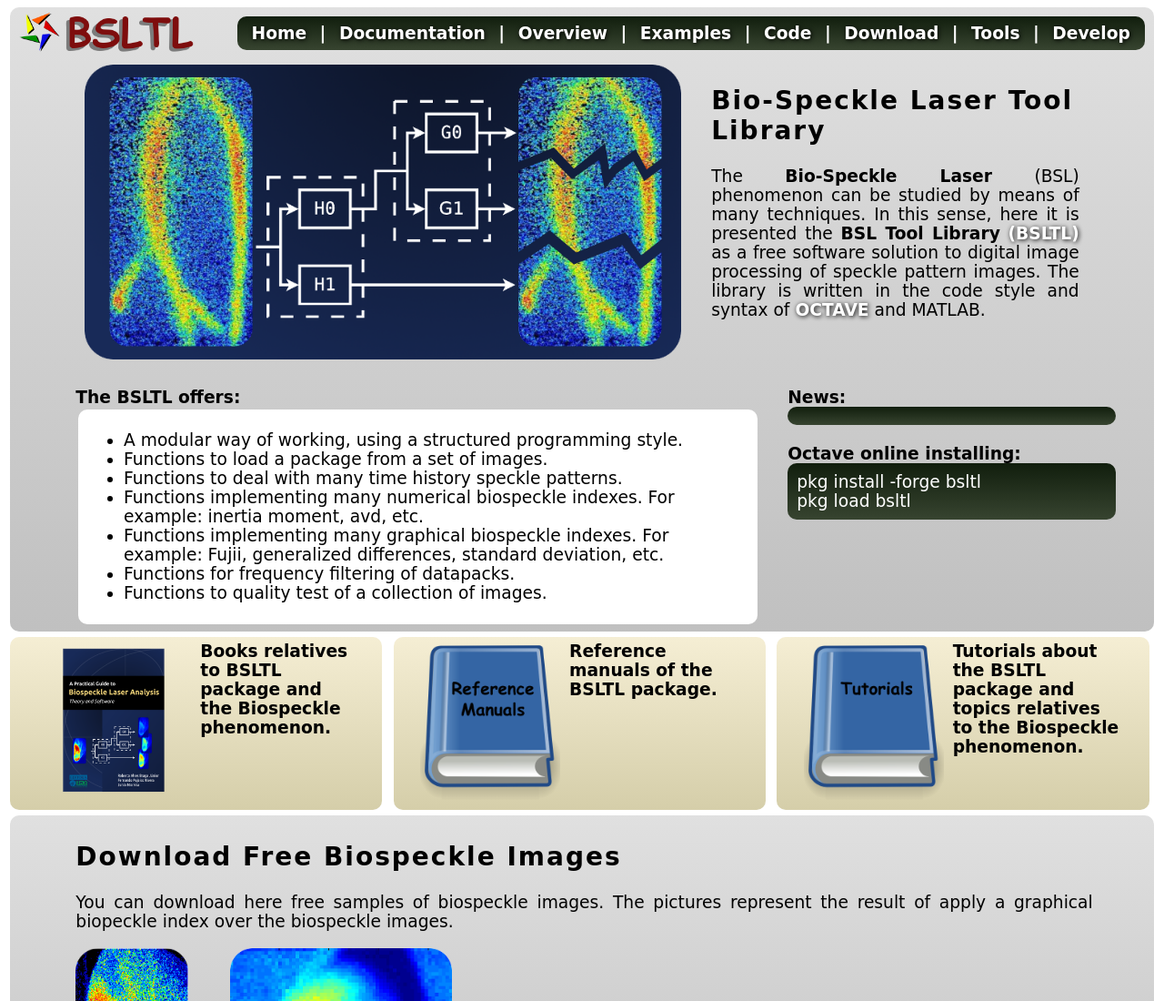
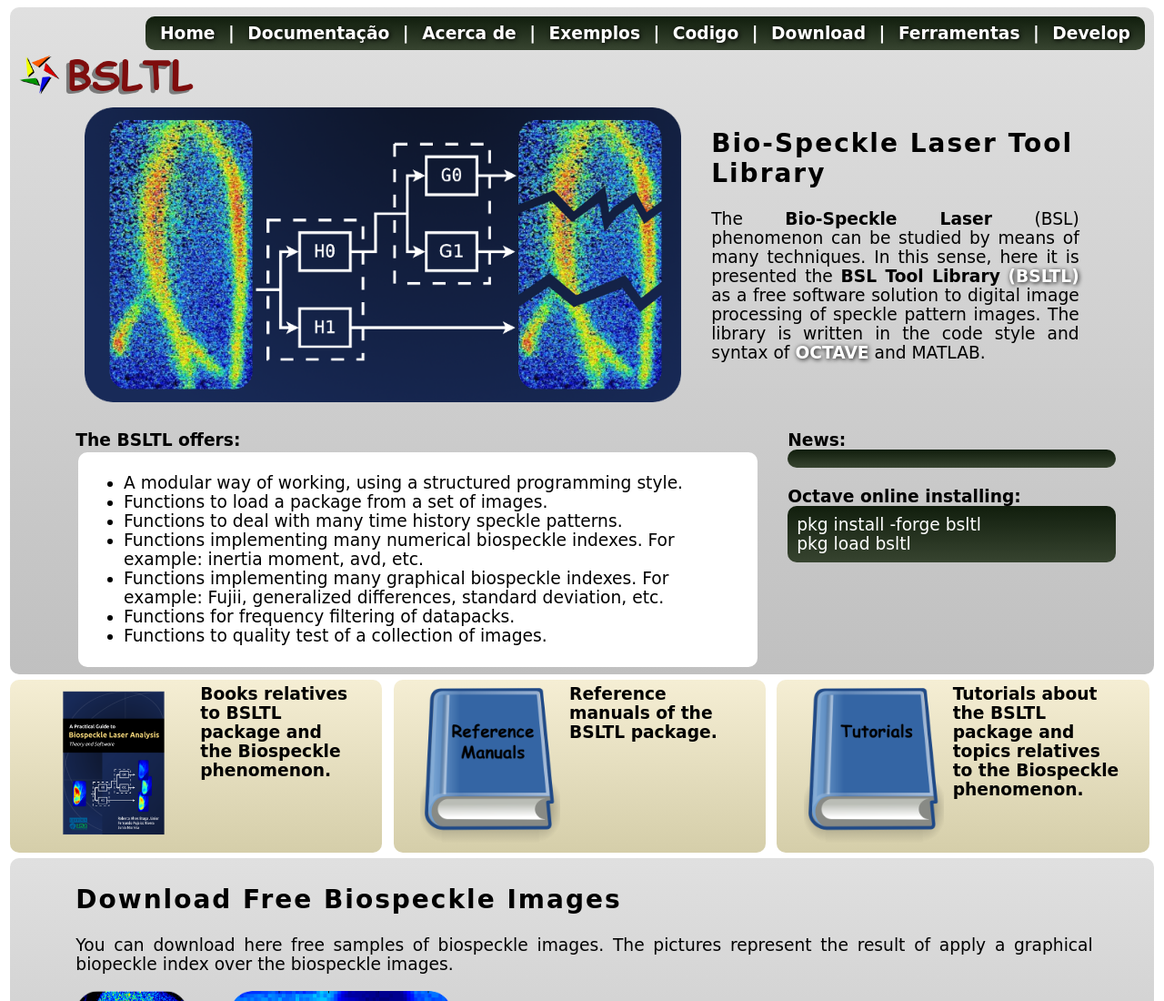
Before and after one commit to trucomanx/metodos.numericos, a plain HTML site: page index.html in a window 1280 px wide. Shown: the top 1100 px of the page at 91% size. Drawn offline with nearby package versions, Linux system fonts and the light colour scheme.

Commit message:
ordenando

```diff
--- a/head.html
+++ b/head.html
@@ -1,8 +1,8 @@
         	<a href="index.html">Home</a> |
-        	<a href="documentation.html">Documentation</a> |
-        	<a href="overview.html">Overview</a> |
-        	<a href="examples.html">Examples</a> |
-        	<a href="code.html" target="_blank">Code</a> |
+        	<a href="documentation.html">Documentação</a> |
+        	<a href="overview.html">Acerca de</a> |
+        	<a href="examples.html">Exemplos</a> |
+        	<a href="code.html" target="_blank">Codigo</a> |
         	<a href="download.html" target="_blank">Download</a> |
-            <a href="tools/tools.html">Tools</a> |
+            <a href="tools/tools.html">Ferramentas</a> |
         	<a href="https://savannah.nongnu.org/projects/bsltl/" target="_blank">Develop</a>
```
Also changed, not shown: README.md.
